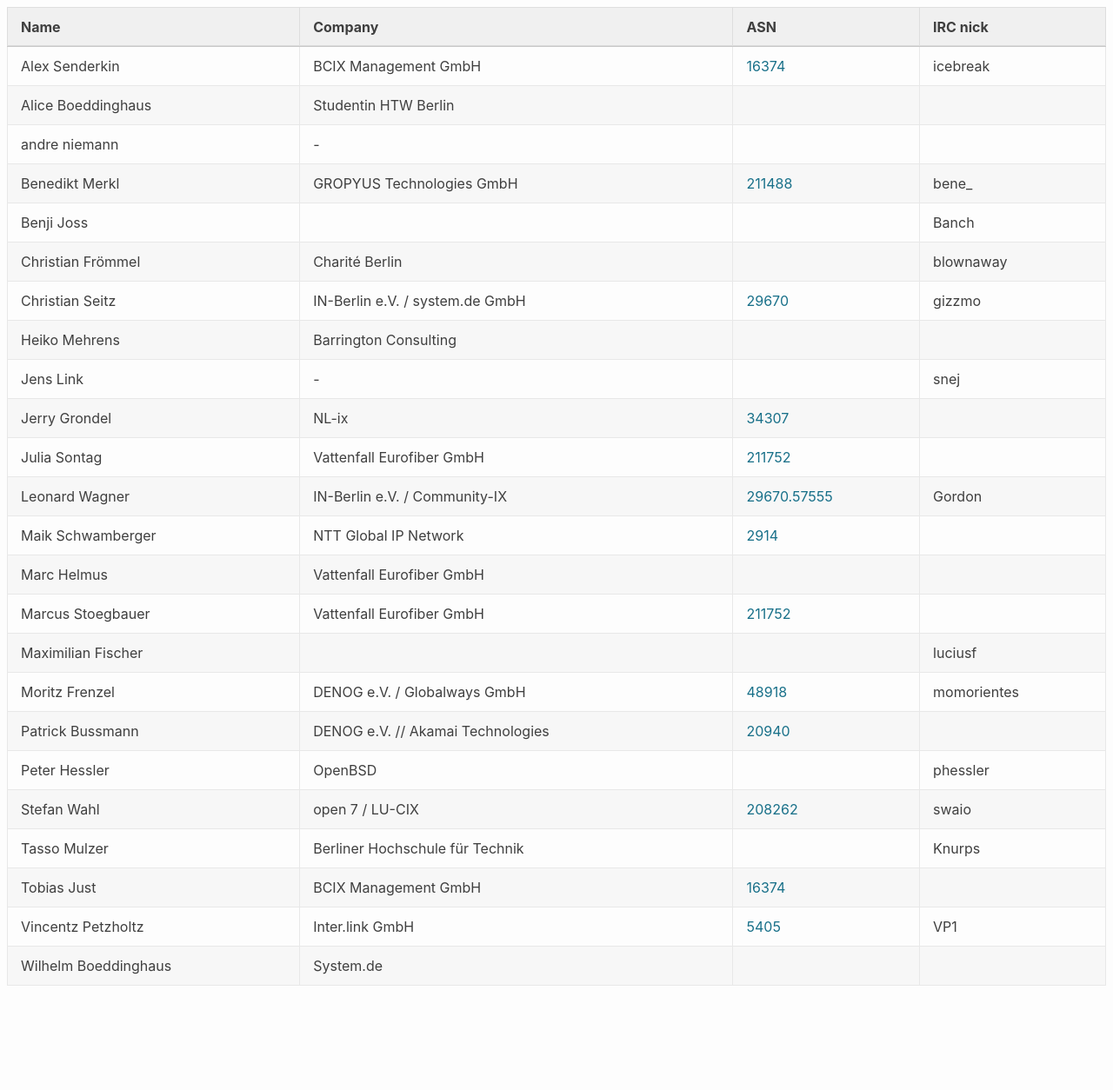
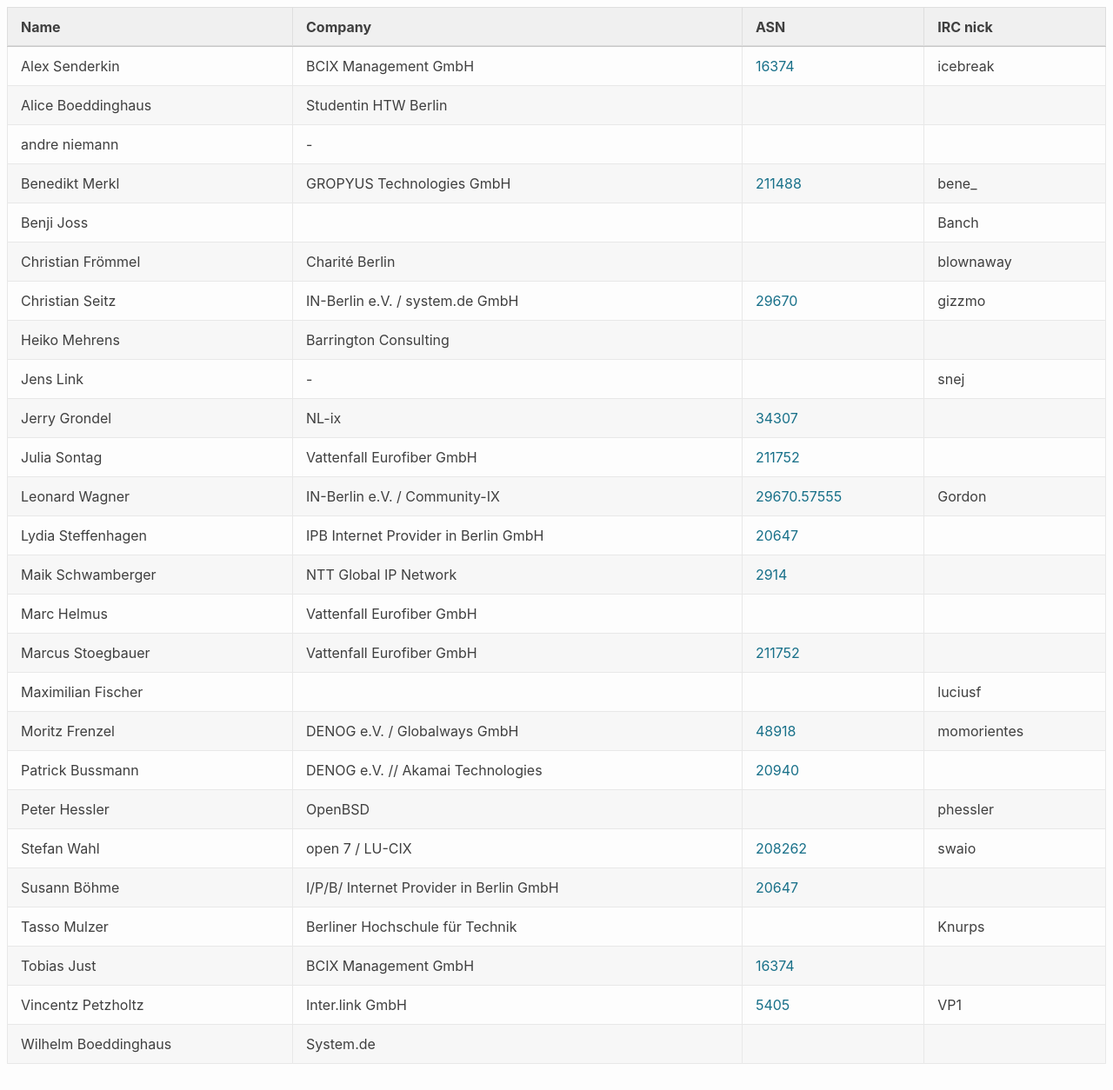
Before and after one commit to denog/pretix-attendeelist, a Jekyll site: the page built from meetup2023_02/index.markdown, in a window 1280 px wide and 1254 px high. Shown: the whole window at 87% size. Built offline with Jekyll 4.4.1, drawn with Linux system fonts in a browser that asks for light colours.

Commit message:
Latest data: Mon Mar 13 09:10:43 UTC 2023

```diff
--- a/_data/attendees_denog_meetup_2023_02.json
+++ b/_data/attendees_denog_meetup_2023_02.json
@@ -72,6 +72,12 @@
     "asn": "29670.57555"
   },
   {
+    "name": "Lydia Steffenhagen",
+    "company": "IPB Internet Provider in Berlin GmbH",
+    "irc": null,
+    "asn": "20647"
+  },
+  {
     "name": "Maik Schwamberger",
     "company": "NTT Global IP Network",
     "irc": null,
@@ -120,6 +126,12 @@
     "asn": "208262"
   },
   {
+    "name": "Susann Böhme",
+    "company": "I/P/B/ Internet Provider in Berlin GmbH",
+    "irc": null,
+    "asn": "20647"
+  },
+  {
     "name": "Tasso Mulzer",
     "company": "Berliner Hochschule für Technik",
     "irc": "Knurps",
```
